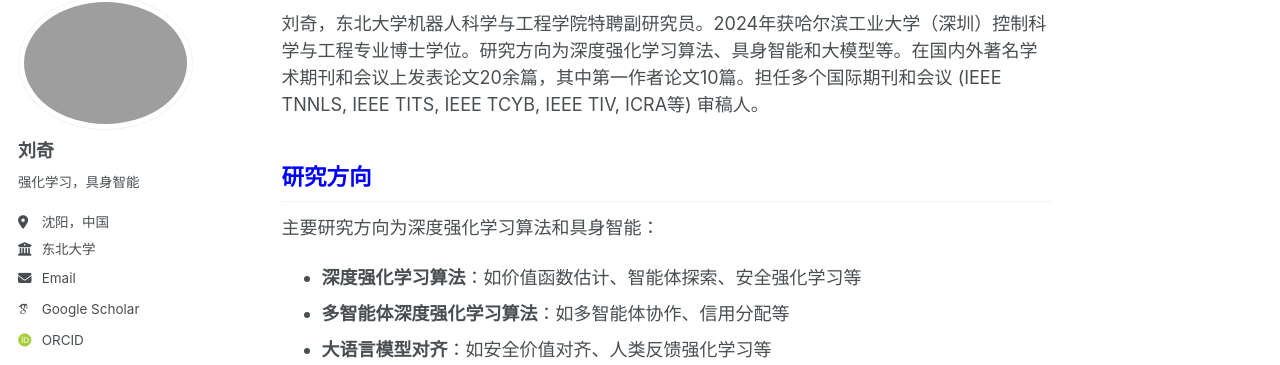
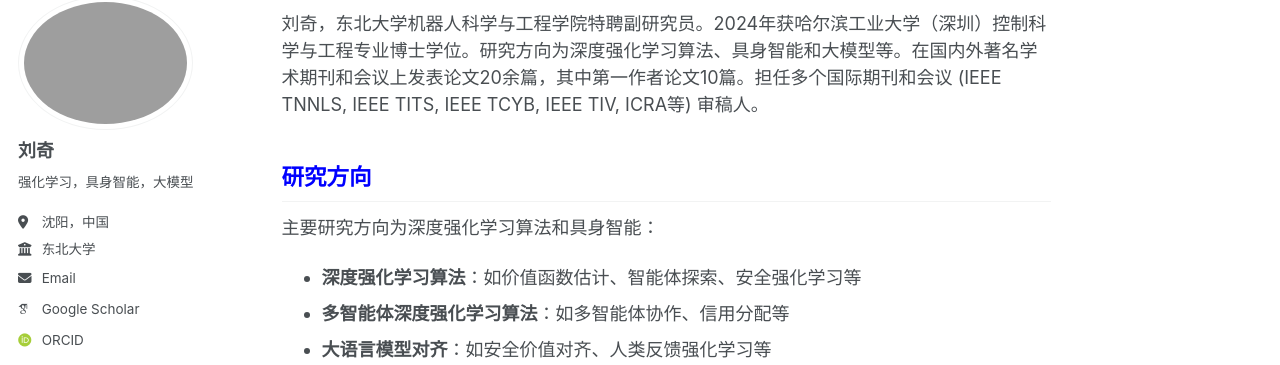
Before and after one commit to liuqi8827/liuqi8827.github.io, a Jekyll site: the page built from _pages/about.md, in a window 1280 px wide. Shown: the part 110-475 px from the top of the page. Built offline with Jekyll 4.4.1, drawn with Linux system fonts in a browser that asks for light colours; some web fonts are replaced.

Commit message:
Update _config.yml

```diff
--- a/_config.yml
+++ b/_config.yml
@@ -24,7 +24,7 @@ author:
   avatar           : "liuqi.png"
   name             : "刘奇"
   pronouns         : # example: "she/her"
-  bio              : "强化学习，具身智能"
+  bio              : "强化学习，具身智能，大模型"
   location         : "沈阳，中国"
   employer         : "东北大学"
   uri              : # URL
```
